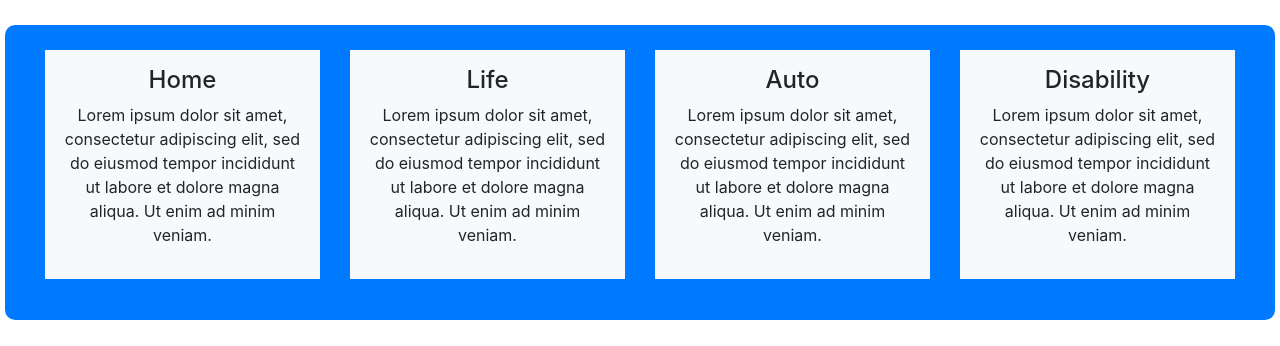
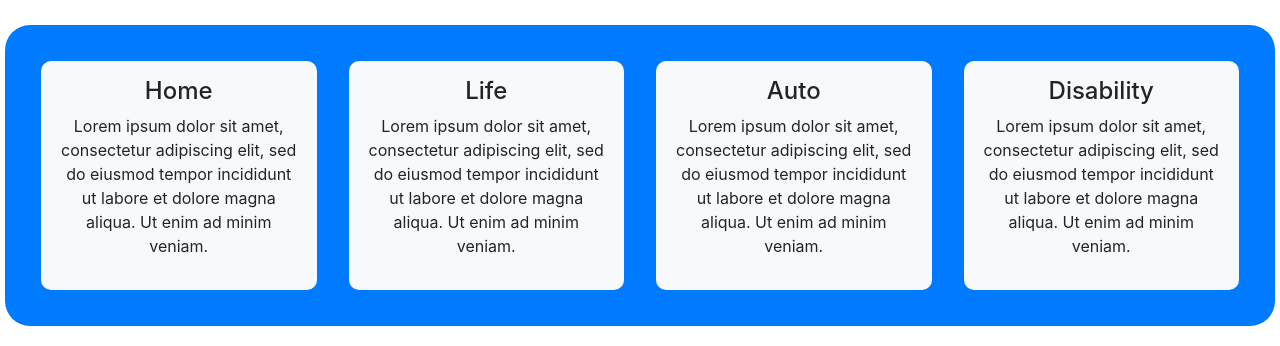
Before and after one commit to Mick3yO/Week3-assignment-, a website: page index.html in a window 1280 px wide. Shown: the part 897-1243 px from the top of the page. Drawn offline with nearby package versions, Linux system fonts and the light colour scheme.

Commit message:
final revision

```diff
--- a/index.html
+++ b/index.html
@@ -38,35 +38,27 @@
             padding: 20px;
             border-radius: 10px;
         }
-             /* Flex container for additional content */
              .container-fluid {
             display: flex;
             justify-content: space-between;
             flex-wrap: wrap;
             padding: 20px;
             flex-direction: row;
+            border-radius: 10px;
 
         }
         .row {
         display: flex;
         text-align: center;
         background-color: rgb(0, 123, 255);
-        padding: 25px;
-        border-radius: 10px;
+        padding: 20px;
+        border-radius: 25px;
 
 
         }
 
-        /* Style for child items in the flex container */
-        .flex-item {
-
-            flex: 0 1 calc(25% - 25px);
-            width: 22%; /* Adjust the width as needed for your design */
-            padding: 20px;
-            background-color: rgba(6, 6, 6, 0.045);
-            margin: 10px;
-            text-align: center;
-            border-radius: 5px;
+        .bg-light {
+            border-radius: 10px;
         }
 
 
@@ -112,28 +104,28 @@
 
     <div class="container-fluid">
         <div class="row">
-            <div class="col-xs-12 col-md-3 mb-3">
+            <div class="col-xs-12 col-md-3 p-3 ">
                 <div class="bg-light p-3">
                     <h4>Home</h4>
                     <p>Lorem ipsum dolor sit amet, consectetur adipiscing elit, sed do eiusmod tempor incididunt
                         ut labore et dolore magna aliqua. Ut enim ad minim veniam.</p>
                 </div>
             </div>
-            <div class="col-xs-12 col-md-3 mb-3">
+            <div class="col-xs-12 col-md-3  p-3 ">
                 <div class="bg-light p-3">
                     <h4>Life</h4>
                     <p>Lorem ipsum dolor sit amet, consectetur adipiscing elit, sed do eiusmod tempor incididunt
                         ut labore et dolore magna aliqua. Ut enim ad minim veniam.</p>
                 </div>
             </div>
-            <div class="col-xs-12 col-md-3 mb-3">
+            <div class="col-xs-12 col-md-3 p-3 ">
                 <div class="bg-light p-3">
                     <h4>Auto</h4>
                     <p>Lorem ipsum dolor sit amet, consectetur adipiscing elit, sed do eiusmod tempor incididunt
                         ut labore et dolore magna aliqua. Ut enim ad minim veniam.</p>
                 </div>
             </div>
-            <div class="col-xs-12 col-md-3 mb-3">
+            <div class="col-xs-12 col-md-3 p-3">
                 <div class="bg-light p-3">
                     <h4>Disability</h4>
                     <p>Lorem ipsum dolor sit amet, consectetur adipiscing elit, sed do eiusmod tempor incididunt
```
